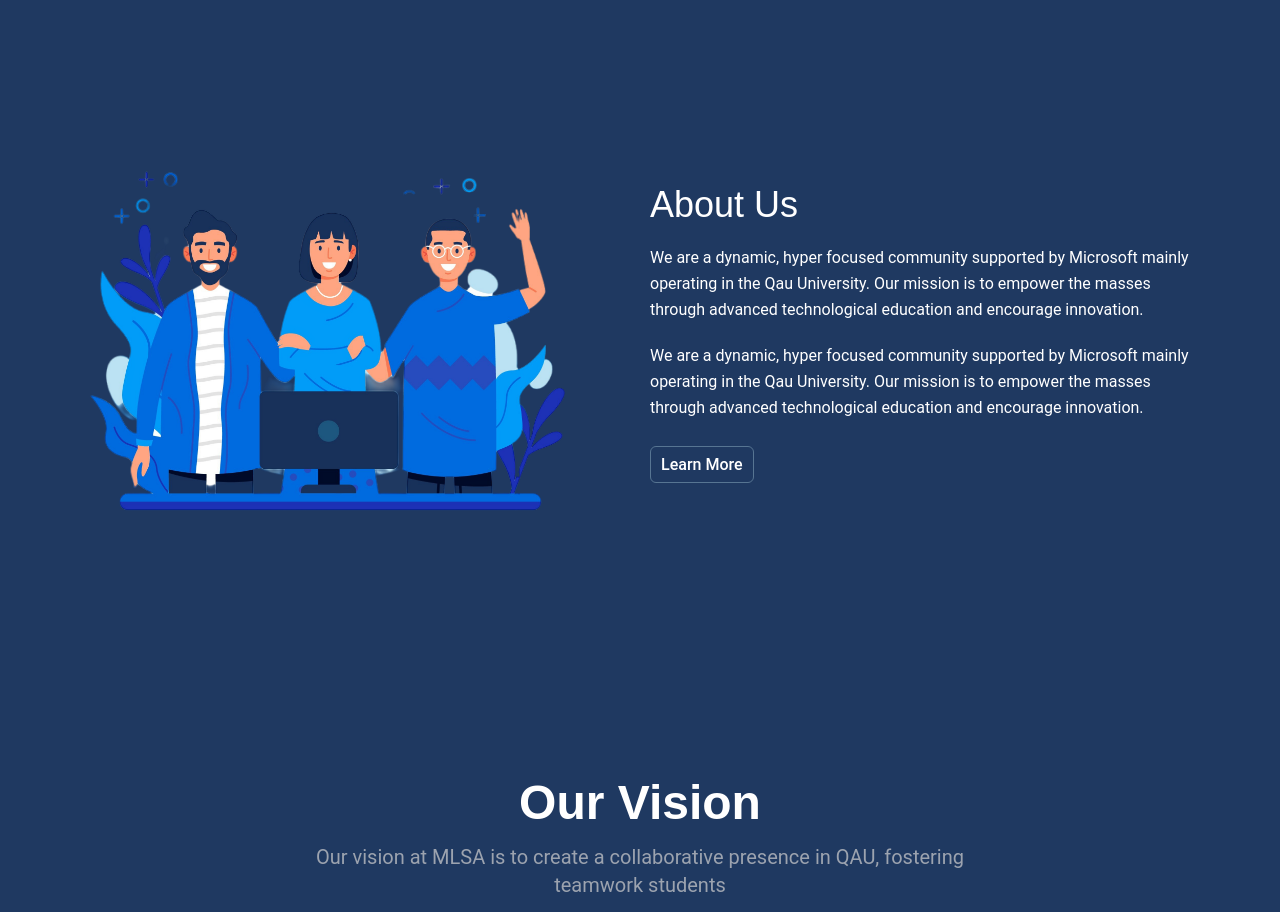
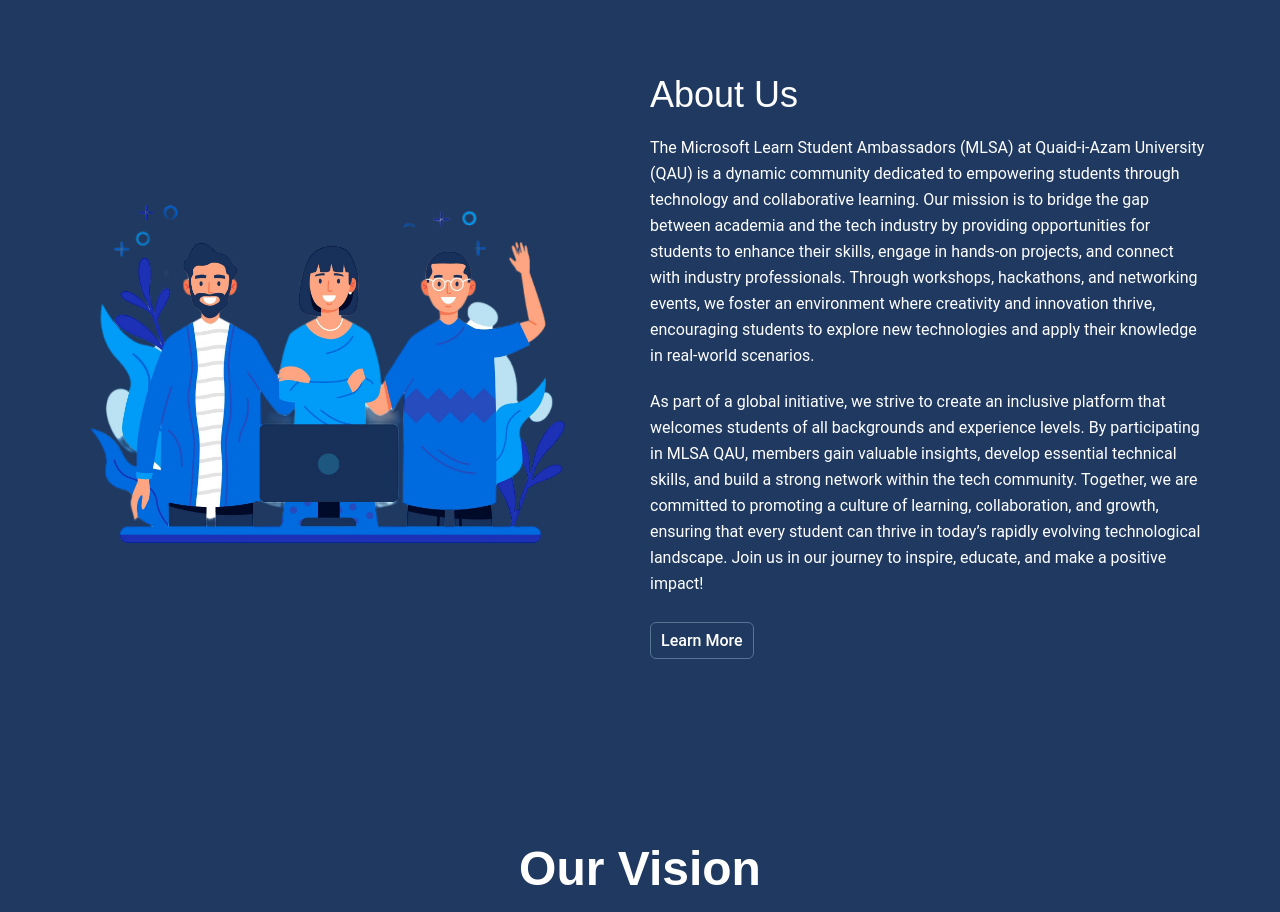
Before and after one commit to AhmadMasood-dev/MLSA-Qau, a React (Create React App) app: page / in a window 1280 px wide. Shown: the part 900-1812 px from the top of the page. Built offline with nearby package versions, Linux system fonts and the light colour scheme; the HTML template or start-up script is replaced by a standard one.

Commit message:
Website Version 3.0 Minor Bug Fixes

```diff
--- a/src/components/About.jsx
+++ b/src/components/About.jsx
@@ -17,16 +17,10 @@
               About Us
             </h1>
             <p className="mb-5 leading-relaxed">
-              We are a dynamic, hyper focused community supported by Microsoft
-              mainly operating in the Qau University. Our mission is to empower
-              the masses through advanced technological education and encourage
-              innovation.
+            The Microsoft Learn Student Ambassadors (MLSA) at Quaid-i-Azam University (QAU) is a dynamic community dedicated to empowering students through technology and collaborative learning. Our mission is to bridge the gap between academia and the tech industry by providing opportunities for students to enhance their skills, engage in hands-on projects, and connect with industry professionals. Through workshops, hackathons, and networking events, we foster an environment where creativity and innovation thrive, encouraging students to explore new technologies and apply their knowledge in real-world scenarios.
             </p>
             <p className="mb-8 leading-relaxed">
-              We are a dynamic, hyper focused community supported by Microsoft
-              mainly operating in the Qau University. Our mission is to empower
-              the masses through advanced technological education and encourage
-              innovation.
+As part of a global initiative, we strive to create an inclusive platform that welcomes students of all backgrounds and experience levels. By participating in MLSA QAU, members gain valuable insights, develop essential technical skills, and build a strong network within the tech community. Together, we are committed to promoting a culture of learning, collaboration, and growth, ensuring that every student can thrive in today’s rapidly evolving technological landscape. Join us in our journey to inspire, educate, and make a positive impact!
             </p>
           </div>
           <Button name="Learn More" styles="secondary-button " />
```
